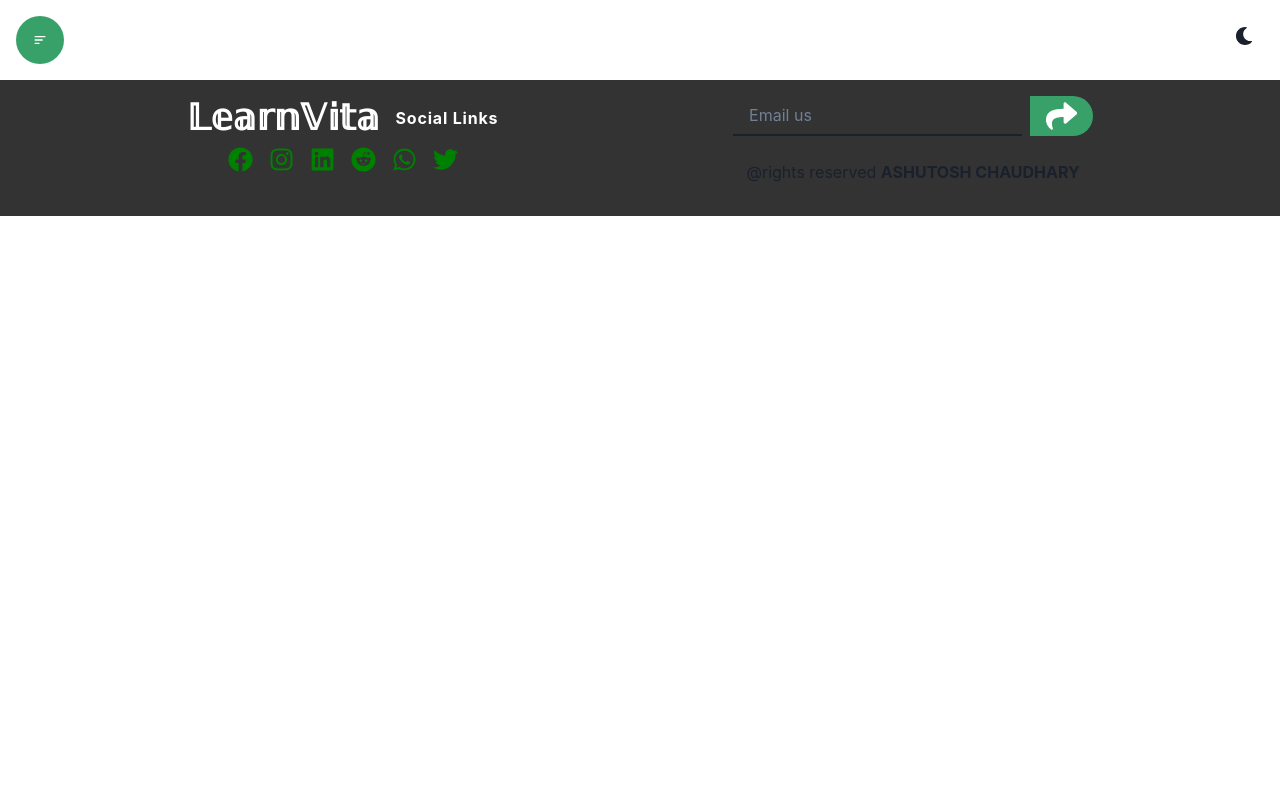
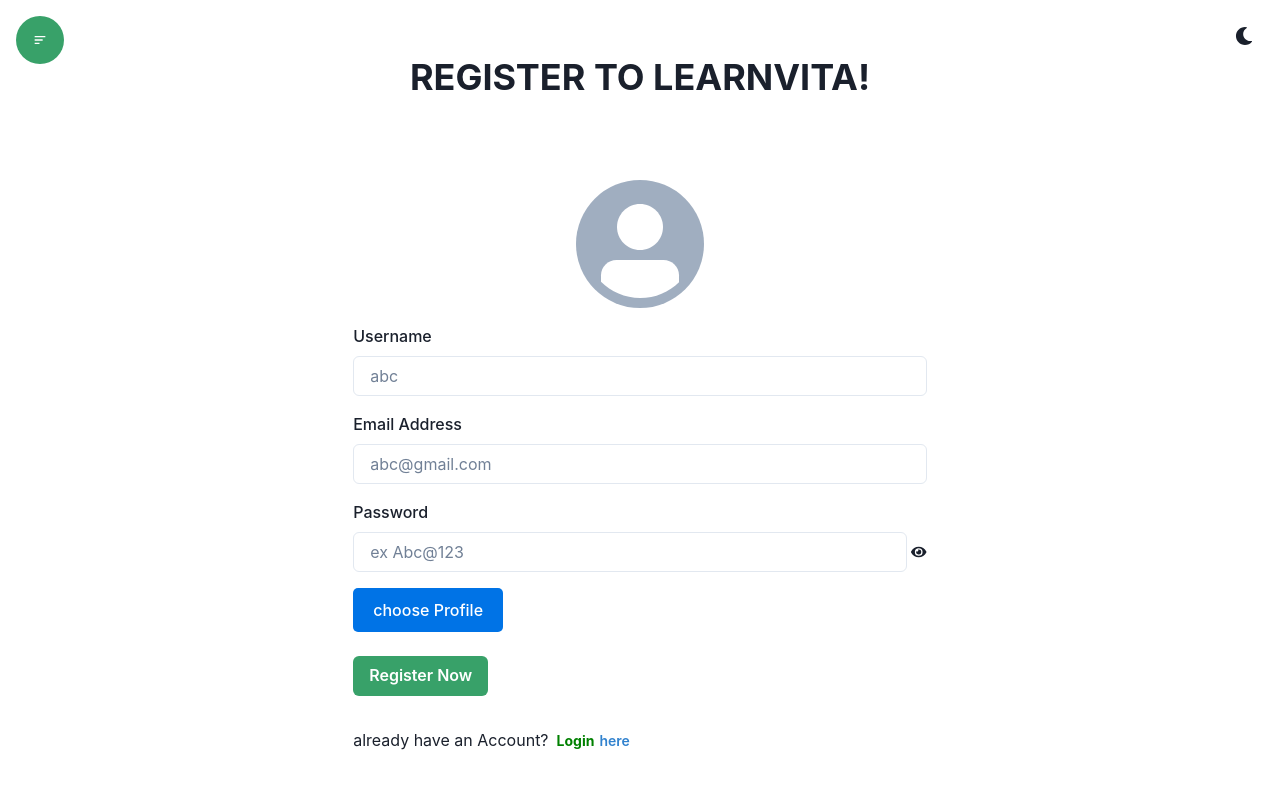
Before and after one commit to xdashutosh/frontend, a React (Create React App) app: page /register in a window 1280 px wide. Shown: the top 800 px of the page. Built offline with nearby package versions, Linux system fonts and the light colour scheme.

Commit message:
login/signup

```diff
--- a/src/App.js
+++ b/src/App.js
@@ -5,6 +5,7 @@
 import Courses from './components/Courses/Courses';
 import Footer from './components/Layout/Footer/Footer';
 import Login from './components/Auth/Login';
+import Register from './components/Auth/Register';
 
 
 function App() {
@@ -14,8 +15,8 @@
   <Routes>
     <Route path='/' element={<Home/>}/>
     <Route path='/courses' element={<Courses/>}/>
-    <Route path='/getin' element={<Login/>}/>
-    <Route path='/contact' element={<Home/>}/>
+    <Route path='/login' element={<Login/>}/>
+    <Route path='/register' element={<Register/>}/>
     <Route path='/about' element={<Home/>}/>
 
 
--- a/src/components/Auth/Login.jsx
+++ b/src/components/Auth/Login.jsx
@@ -11,7 +11,7 @@
   return (
    <Container h={"95vh"}>
     <VStack h={'full'} justifyContent={'center'} alignItems={'center'}  spacing={'16'}>
-    <Heading children={"Welcome to LearnVita"} mt={'-28'} textAlign={'center'}/>
+    <Heading children={"Welcome Back!"} mt={'-28'} textAlign={'center'}/>
 
     <form style={{width:"100%"}}>
         <Box my={'4'}>
@@ -23,7 +23,7 @@
 onChange={(e)=>setemail(e.target.value)}
 placeholder='abc@gmail.com'
 type='email'
-focusBorderColor='yellow'
+focusBorderColor='green.300'
 />
 </Box>
 <Box my={'4'}>
@@ -36,7 +36,7 @@
 onChange={(e)=>setpassword(e.target.value)}
 placeholder='ex Abc@123'
 type={hidepass}
-focusBorderColor='yellow'
+focusBorderColor='green.300'
 />
 {
     hidepass==="password"?<FaEye onClick={()=>{return(sethidepass('text') )}}/>:<FaEyeSlash onClick={()=>{sethidepass('password')}}/>
@@ -48,6 +48,11 @@
 </Box>
 
 <Button colorScheme='green' my={'4'}  type='submit'>Login</Button>
+<HStack mt={'4'}>
+    <Text>New User?</Text>
+    <Link to={'/register'}><Button fontSize={'sm'} variant={'link'} colorScheme='blue'> <b className='signup'>Sign Up</b>here</Button></Link>
+
+</HStack>
     </form>
 </VStack>
    </Container>
--- /dev/null
+++ b/src/components/Auth/Register.jsx
@@ -0,0 +1,103 @@
+import { Avatar, Box, Button, Container, FormLabel, HStack, Heading, Input, Text, VStack } from '@chakra-ui/react'
+import React, { useState } from 'react'
+import {FaEye,FaEyeSlash} from 'react-icons/fa'
+import { Link } from 'react-router-dom';
+
+const Register = () => {
+    const [name,setname] = useState('');
+    const [email,setemail] = useState('');
+    const [password,setpassword] = useState('');
+    const [hidepass,sethidepass] = useState('password');
+    const [profileimg,setprofileimg] = useState('');
+   const [uploadimage,setuploadimage] = useState('');
+const profileimghandler = (e)=>{
+const file = e.target.files[0];
+const reader = new FileReader();
+reader.readAsDataURL(file);
+reader.onload = () =>{
+    setprofileimg(reader.result)
+    setuploadimage(file);
+}
+}
+
+  return (
+   <Container h={"95vh"}>
+    <VStack h={'full'} justifyContent={'center'} alignItems={'center'}  spacing={'16'}>
+    <Heading children={"Register to LearnVita!"} textTransform={'uppercase'} mt={'-28'} textAlign={'center'}/>
+
+    <form style={{width:"100%"}}>
+
+<Box my={'4'} w={'full'} display={'flex'} justifyContent={'center'} >
+<Avatar size={'2xl'} src={profileimg}/>
+</Box>
+
+        <Box my={'4'}>
+<FormLabel htmlFor='name' children={"Username"}/>
+<Input
+required
+id='name'
+value={name}
+onChange={(e)=>setname(e.target.value)}
+placeholder='abc'
+type='text'
+focusBorderColor='green.300'
+/>
+</Box>
+
+<Box my={'4'}>
+<FormLabel htmlFor='email' children={"Email Address"}/>
+<Input
+autoComplete={false}
+required
+id='email'
+value={email}
+onChange={(e)=>setemail(e.target.value)}
+placeholder='abc@gmail.com'
+type='email'
+focusBorderColor='green.300'
+/>
+</Box>
+<Box my={'4'}>
+<FormLabel htmlFor='password' children={"Password"}/>
+<HStack spacing={'1'}>
+<Input
+autoComplete={false}
+required
+id='password'
+value={password}
+onChange={(e)=>setpassword(e.target.value)}
+placeholder='ex Abc@123'
+type={hidepass}
+focusBorderColor='green.300'
+/>
+{
+    hidepass==="password"?<FaEye onClick={()=>{return(sethidepass('text') )}}/>:<FaEyeSlash onClick={()=>{sethidepass('password')}}/>
+}
+</HStack>
+</Box>
+
+<Box>
+<FormLabel htmlFor='chooseAvatar' className="custom-choose-file-button" children={"choose Profile"}/>
+   <Input
+   className='avatarchoose'
+   required
+   accept='image/*'
+   id='chooseAvatar'
+   type='file'
+   onChange={profileimghandler}
+   />
+</Box>
+
+<Button colorScheme='green' my={'4'}  type='submit'>Register Now</Button>
+<HStack mt={'4'}>
+    <Text>already have an Account?</Text>
+    <Link to={'/login'}><Button fontSize={'sm'} variant={'link'} colorScheme='blue'> <b className='signup'>Login</b>here</Button></Link>
+
+</HStack>
+    </form>
+</VStack>
+   </Container>
+  )
+}
+
+export default Register
--- a/src/components/Home/Home.css
+++ b/src/components/Home/Home.css
@@ -44,3 +44,25 @@
 .course:hover{
   transform: translateY(-10px);
 }
+.signup{
+  color: green;
+  margin-right: 5px;
+}
+.choose-file-container input[type="file"] {
+  display: none; /* Hide the default file input */
+}
+
+/* Style the custom button */
+.custom-choose-file-button {
+  display: inline-block;
+  width: fit-content;
+  padding: 10px 20px;
+  background-color: #0073e6;
+  color: #fff;
+  border: none;
+  border-radius: 5px;
+  cursor: pointer;
+}
+.avatarchoose{
+  display: none;
+}
--- a/src/components/Layout/Header/Header.jsx
+++ b/src/components/Layout/Header/Header.jsx
@@ -62,7 +62,6 @@
             <LinkBut  onClose={onClose} url={'/about'} title={'About'}/>
 
           </VStack>
-           <Link to={'/getin'}>Login</Link>
 
           </DrawerBody>
 
@@ -90,11 +89,11 @@
                 </VStack>
                            ):(
                             <HStack spacing={'4'} mt={'16'}>
-                                <Link to={'/'} onClick={onClose}>
+                                <Link to={'/login'} onClick={onClose}>
                             <Button colorScheme='green'>Login</Button>
                            </Link>
                 <text>or</text>
-                <Link to={'/signup'} onClick={onClose}>
+                <Link to={'/register'} onClick={onClose}>
                 <Button variant={'solid'}>Signup</Button>
                 </Link>
                 </HStack>
```
